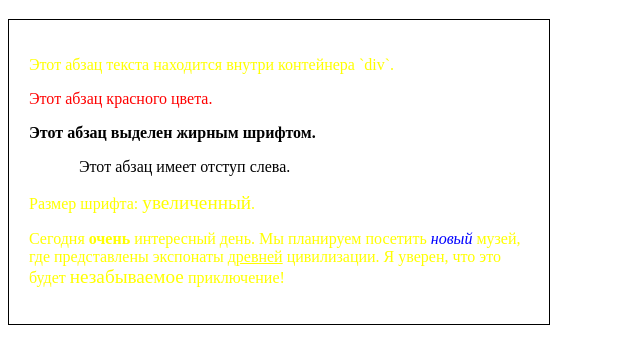
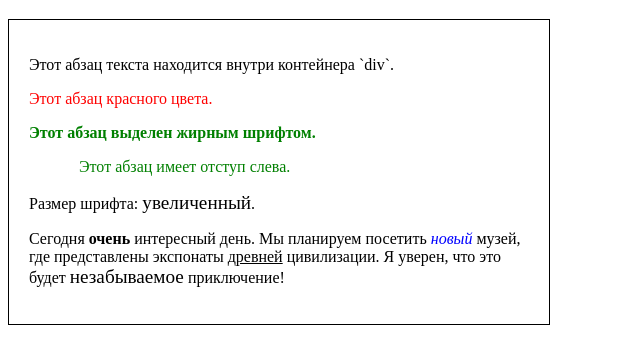
Before and after one commit to SunAlexCher/network.github.io, a plain HTML site: page index.html in a window 1280 px wide. Shown: the part 61-424 px from the top of the page, without its empty margins (0-640 px from the left). Drawn offline with Linux system fonts and the light colour scheme.

Commit message:
Update index.html

```diff
--- a/index.html
+++ b/index.html
@@ -6,11 +6,11 @@
 <body>
     <h1 style="color: blue;">Добро пожаловать на мой сайт!</h1>
 
-    <div style="color: yellow; width: 500px; border: 1px solid black; padding: 20px;">
+    <div style="color: black; width: 500px; border: 1px solid black; padding: 20px;">
         <p>Этот абзац текста находится внутри контейнера `div`.</p>
         <p style="color: red;">Этот абзац красного цвета.</p>
-        <p style="color: black; font-weight: bold;">Этот абзац выделен жирным шрифтом.</p>
-        <p style="color: black; padding-left: 50px;">Этот абзац имеет отступ слева.</p>
+        <p style="color: green; font-weight: bold;">Этот абзац выделен жирным шрифтом.</p>
+        <p style="color: green; padding-left: 50px;">Этот абзац имеет отступ слева.</p>
         <p>Размер шрифта: <span style="font-size: 1.2em;">увеличенный</span>.</p>
         <p>Сегодня <span style="font-weight: bold;">очень</span> интересный день. Мы планируем посетить <span style="color: blue; font-style: italic;">новый</span> музей, где представлены экспонаты <span style="text-decoration: underline;">древней</span> цивилизации. Я уверен, что это будет <span style="font-size: 1.2em;">незабываемое</span> приключение!</p>
     </div>
```
